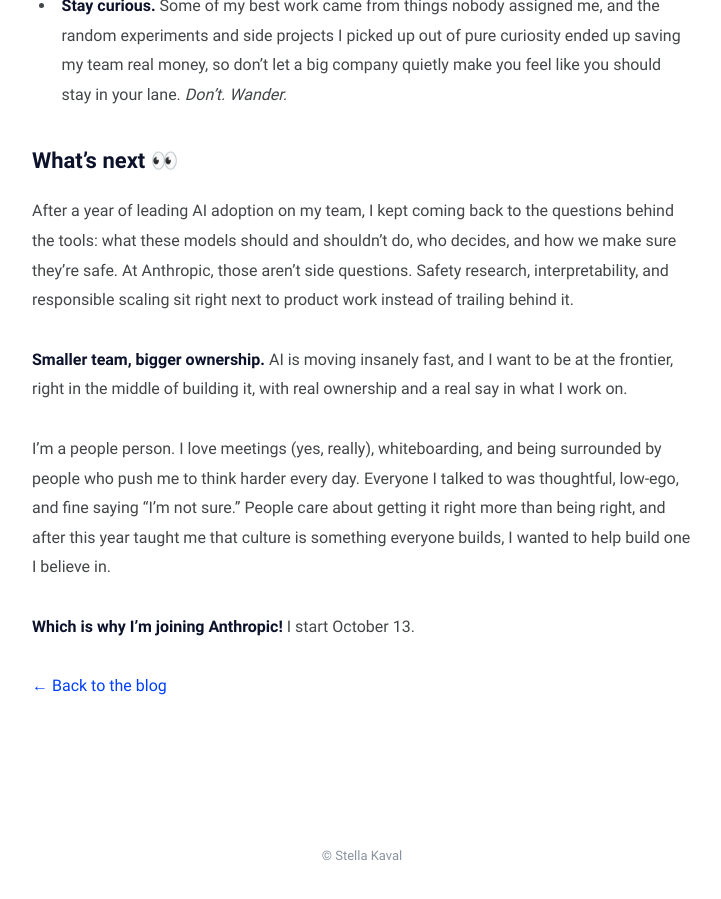
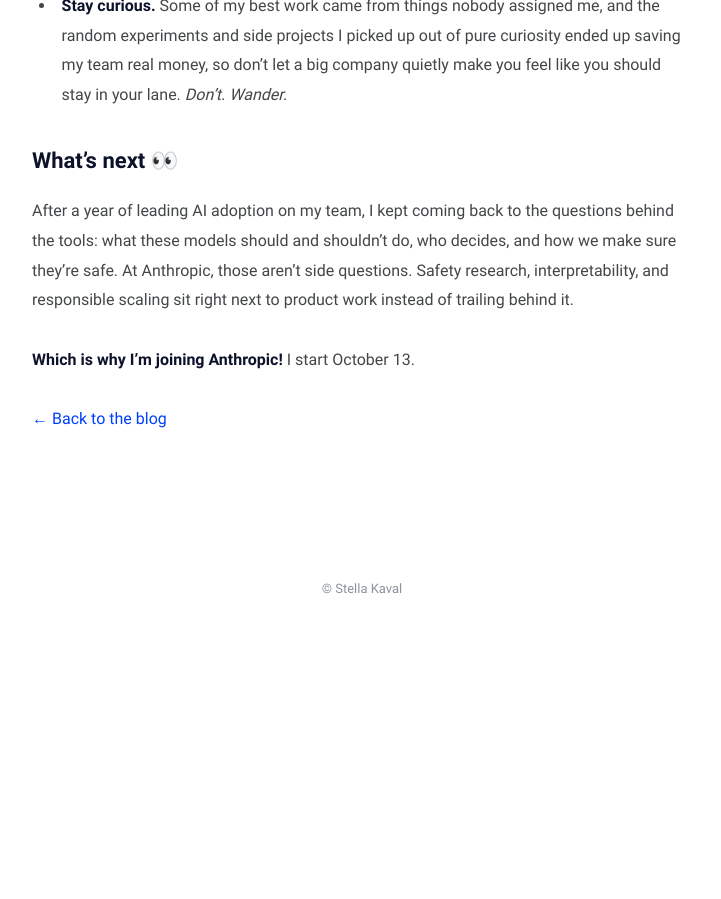
Before and after one commit to stellakaval/stellakaval.github.io, a Jekyll site: the page built from _posts/2026-10-05-badge-post.md, in a window 1280 px wide and 900 px high, scrolled down 2947 px. Shown: the whole window, without its empty margins (278-999 px from the left). Built offline with Jekyll 4.4.1, drawn with Linux system fonts in a browser that asks for light colours; after the commit the page ends 3580 px from its top, so only the background shows below that.

Commit message:
Badge post: tighten the 0->1 tools and AI push bullets

```diff
--- a/_posts/2026-10-05-badge-post.md
+++ b/_posts/2026-10-05-badge-post.md
@@ -65,10 +65,6 @@
 
 After a year of leading AI adoption on my team, I kept coming back to the questions behind the tools: what these models should and shouldn't do, who decides, and how we make sure they're safe. At Anthropic, those aren't side questions. Safety research, interpretability, and responsible scaling sit right next to product work instead of trailing behind it.
 
-**Smaller team, bigger ownership.** AI is moving insanely fast, and I want to be at the frontier, right in the middle of building it, with real ownership and a real say in what I work on.
-
-I'm a people person. I love meetings (yes, really), whiteboarding, and being surrounded by people who push me to think harder every day. Everyone I talked to was thoughtful, low-ego, and fine saying "I'm not sure." People care about getting it right more than being right, and after this year taught me that culture is something everyone builds, I wanted to help build one I believe in.
-
 **Which is why I'm joining Anthropic!** I start October 13.
 
 [← Back to the blog]({{ '/blog/' | relative_url }})
```
